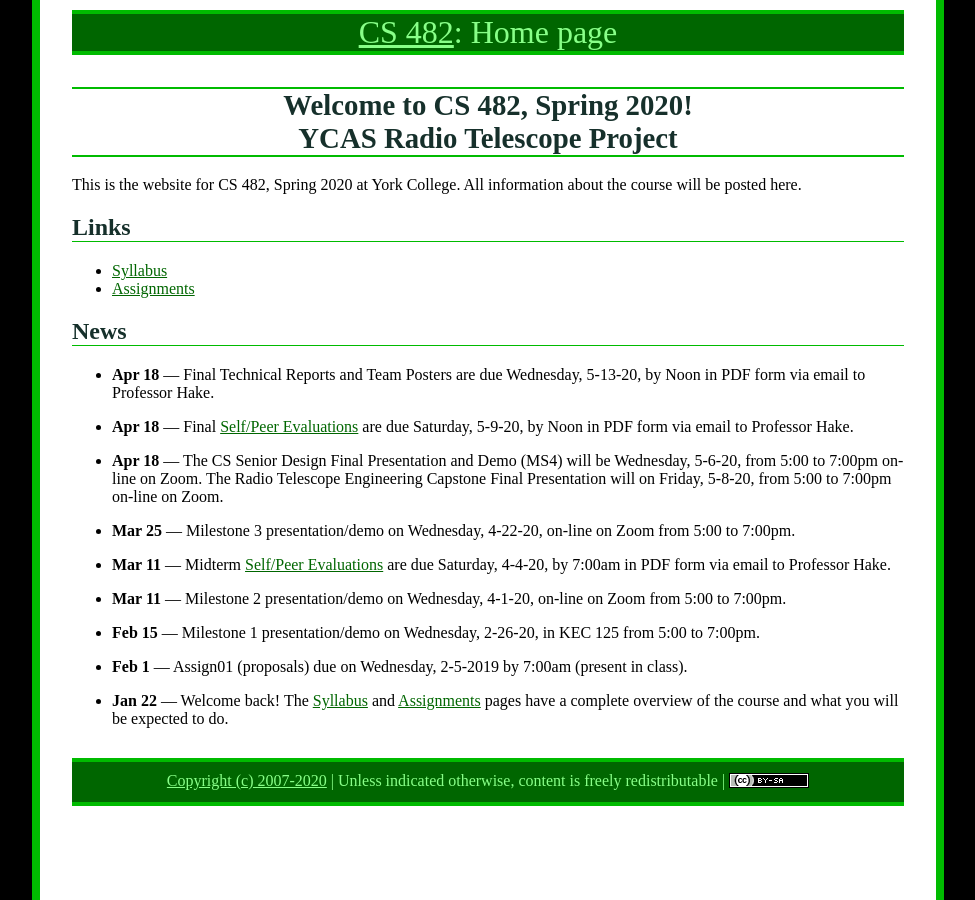
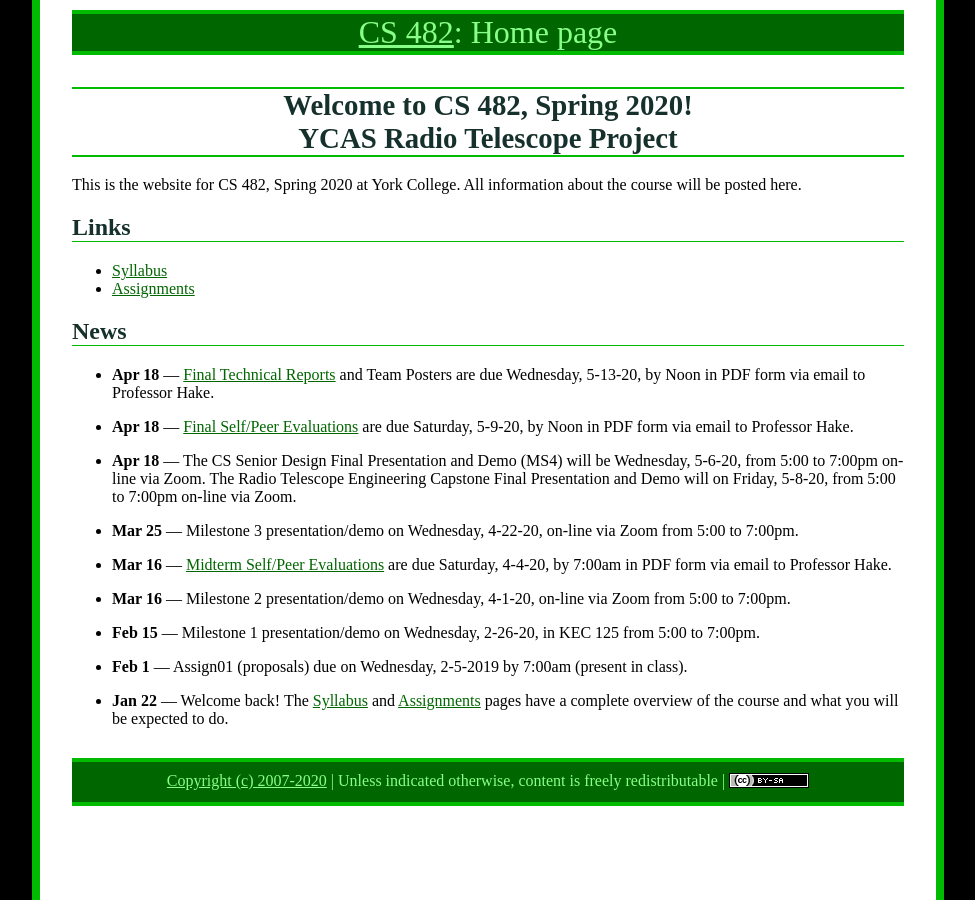
Before and after one commit to ycpcs/cs482-spring2020, a Jekyll site: the page built from index.md, in a window 1280 px wide. Shown: the whole page, without its empty margins (152-1127 px from the left). Built offline with Jekyll 4.4.1, drawn with Linux system fonts in a browser that asks for light colours.

```diff
--- a/index.md
+++ b/index.md
@@ -18,17 +18,17 @@ All information about the course will be posted here.
 <!--
 -->
 
-* **Apr 18** &mdash; Final Technical Reports and Team Posters are due Wednesday, 5-13-20, by Noon in PDF form via email to Professor Hake.
+* **Apr 18** &mdash; [Final Technical Reports](./assign/finalreport.html) and Team Posters are due Wednesday, 5-13-20, by Noon in PDF form via email to Professor Hake.
 
-* **Apr 18** &mdash; Final [Self/Peer Evaluations](./assign/PeerReview.docx) are due Saturday, 5-9-20, by Noon in PDF form via email to Professor Hake.
+* **Apr 18** &mdash; [Final Self/Peer Evaluations](./assign/PeerReview.docx) are due Saturday, 5-9-20, by Noon in PDF form via email to Professor Hake.
 
-* **Apr 18** &mdash; The CS Senior Design Final Presentation and Demo (MS4) will be Wednesday, 5-6-20, from 5:00 to 7:00pm on-line on Zoom.  The Radio Telescope Engineering Capstone Final Presentation will on Friday, 5-8-20, from 5:00 to 7:00pm on-line on Zoom.
+* **Apr 18** &mdash; The CS Senior Design Final Presentation and Demo (MS4) will be Wednesday, 5-6-20, from 5:00 to 7:00pm on-line via Zoom.  The Radio Telescope Engineering Capstone Final Presentation and Demo will on Friday, 5-8-20, from 5:00 to 7:00pm on-line via Zoom.
 
-* **Mar 25** &mdash; Milestone 3 presentation/demo on Wednesday, 4-22-20, on-line on Zoom from 5:00 to 7:00pm.
+* **Mar 25** &mdash; Milestone 3 presentation/demo on Wednesday, 4-22-20, on-line via Zoom from 5:00 to 7:00pm.
 
-* **Mar 11** &mdash; Midterm [Self/Peer Evaluations](./assign/PeerReview.docx) are due Saturday, 4-4-20, by 7:00am in PDF form via email to Professor Hake.
+* **Mar 16** &mdash; [Midterm Self/Peer Evaluations](./assign/PeerReview.docx) are due Saturday, 4-4-20, by 7:00am in PDF form via email to Professor Hake.
 
-* **Mar 11** &mdash; Milestone 2 presentation/demo on Wednesday, 4-1-20, on-line on Zoom from 5:00 to 7:00pm.
+* **Mar 16** &mdash; Milestone 2 presentation/demo on Wednesday, 4-1-20, on-line via Zoom from 5:00 to 7:00pm.
 
 * **Feb 15** &mdash; Milestone 1 presentation/demo on Wednesday, 2-26-20, in KEC 125 from 5:00 to 7:00pm.
 
```
Also changed, not shown: assign/assign03.md (+1 -1 lines), assign/assign06.md (+3 -3 lines), assign/finalreport.md (added, +55 -0 lines), assign/index.md (+1 -1 lines).
